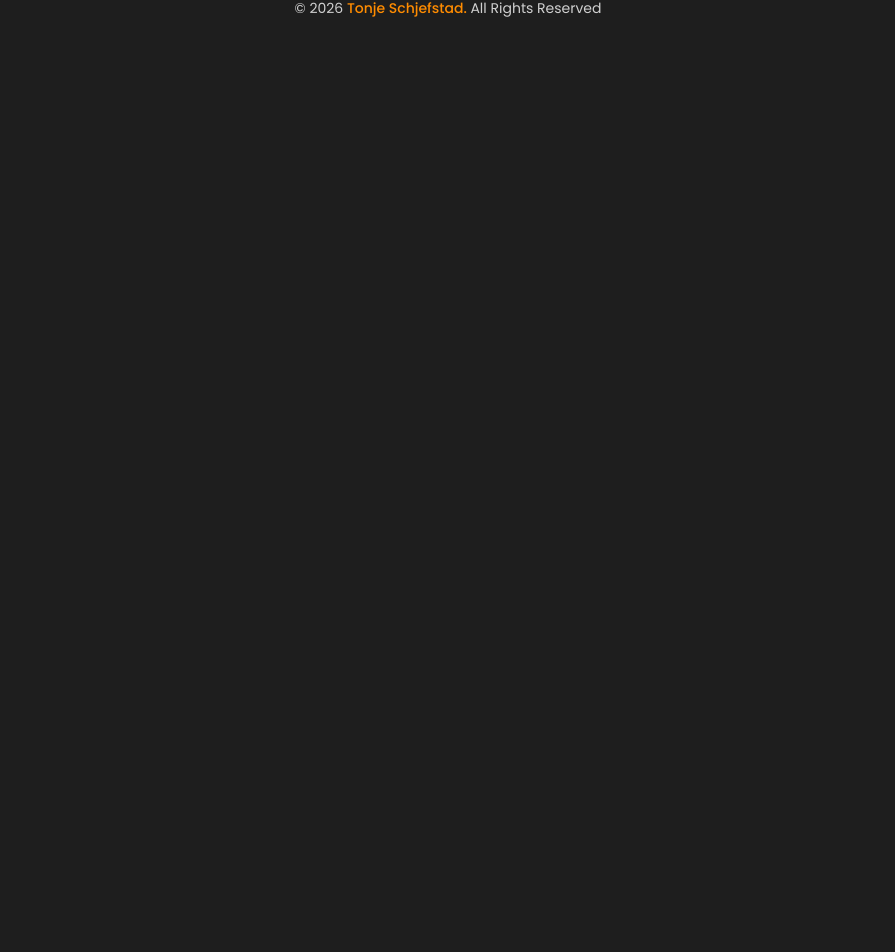
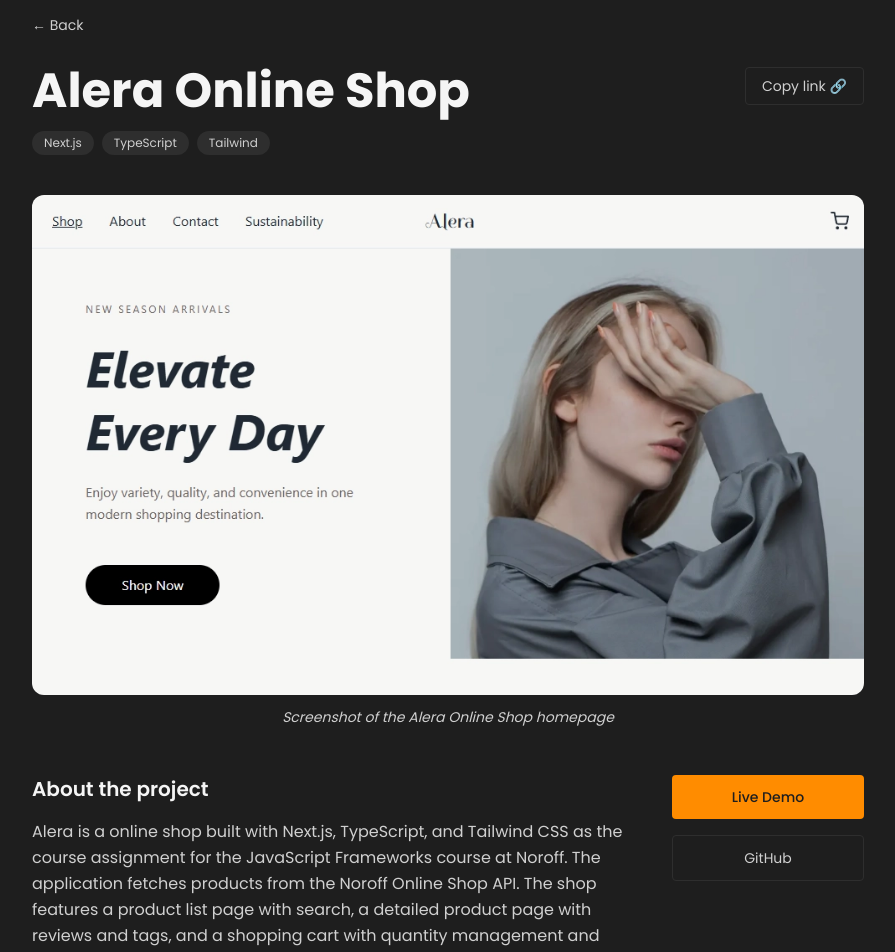
Before and after one commit to TonjeSchjefstad/Portfolio2, a React (Vite) app: page /projects/1 in a window 1280 px wide. Shown: the part 116-1068 px from the top of the page, without its empty margins (192-1087 px from the left). Before the commit the page ends 800 px from the top, so only its background shows below. Built offline with nearby package versions, Linux system fonts and the light colour scheme.

Commit message:
Add ProjectDetail page

```diff
--- a/src/pages/ProjectDetail.tsx
+++ b/src/pages/ProjectDetail.tsx
@@ -1,3 +1,106 @@
+import { useState } from "react";
+import { useParams, Link, useNavigate } from "react-router-dom";
+import { projects } from "../data/projects";
+
 export default function ProjectDetail() {
-  return <div>Project Detail</div>;
+  const { id } = useParams();
+  const navigate = useNavigate();
+  const project = projects.find((p) => p.id === Number(id));
+  const [copied, setCopied] = useState(false);
+
+
+  if (!project) {
+    return (
+      <div className="min-h-screen bg-bg flex flex-col items-center justify-center gap-4">
+        <p className="text-text-muted text-lg">Project not found.</p>
+        <Link to="/" className="text-accent hover:underline">
+          ← Back to home
+        </Link>
+      </div>
+    );
+  }
+
+
+  function handleCopyLink() {
+    navigator.clipboard.writeText(window.location.href).then(() => {
+      setCopied(true);
+      setTimeout(() => setCopied(false), 2000);
+    });
+  }
+
+  return (
+    <div className="min-h-screen bg-bg">
+      <div className="max-w-4xl mx-auto px-8 py-16">
+
+        <button
+          onClick={() => navigate(-1)}
+          className="text-text-muted text-sm hover:text-accent transition-colors duration-200 mb-8 inline-block"
+        >
+          ← Back
+        </button>
+
+        <div className="flex flex-col md:flex-row md:items-start justify-between gap-4 mb-4">
+          <h1 className="text-text-primary text-4xl md:text-5xl font-bold">
+            {project.title}
+          </h1>
+          <button
+          onClick={handleCopyLink}
+          className="text-text-muted text-sm border border-border px-4 py-2 rounded hover:text-text-primary hover:border-text-muted transition-colors duration-200 shrink-0"
+        >
+          {copied ? "Copied! ✓" : "Copy link 🔗"}
+        </button>
+        </div>
+
+        <div className="flex flex-wrap gap-2 mb-10">
+          {project.tags.map((tag) => (
+            <span key={tag} className="text-xs bg-border text-text-muted px-3 py-1 rounded-full">
+              {tag}
+            </span>
+          ))}
+        </div>
+
+        <figure className="mb-12">
+          <img
+            src={project.imageUrl}
+            alt={project.title}
+            className="w-full rounded-xl object-cover object-top max-h-125"
+          />
+          <figcaption className="text-text-muted text-sm text-center mt-3 italic">
+            {project.imageCaption}
+          </figcaption>
+        </figure>
+
+        <div className="flex flex-col md:flex-row gap-12">
+          <div className="flex-1">
+            <h2 className="text-text-primary text-xl font-semibold mb-4">
+              About the project
+            </h2>
+            <p className="text-text-muted leading-relaxed">
+              {project.detailedDescription}
+            </p>
+          </div>
+
+          <div className="flex flex-col gap-4 md:w-48 shrink-0">
+            <a
+              href={project.liveUrl}
+              target="_blank"
+              rel="noopener noreferrer"
+              className="bg-accent text-bg text-sm font-medium px-6 py-3 rounded text-center hover:opacity-80 transition-opacity duration-200"
+            >
+              Live Demo
+            </a>
+            <a
+              href={project.repoUrl}
+              target="_blank"
+              rel="noopener noreferrer"
+              className="border border-border text-text-muted text-sm px-6 py-3 rounded text-center hover:text-text-primary hover:border-text-muted transition-colors duration-200"
+            >
+              GitHub
+            </a>
+          </div>
+        </div>
+
+      </div>
+    </div>
+  );
 }
```
